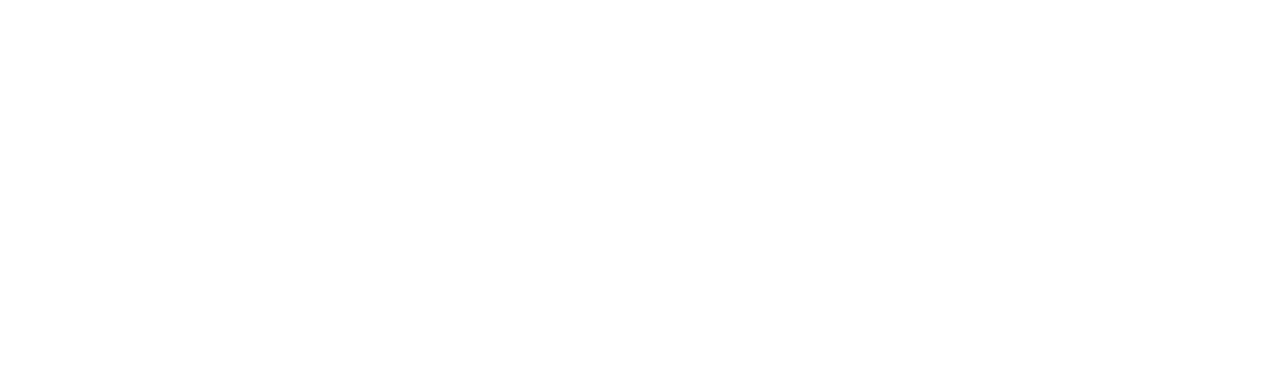
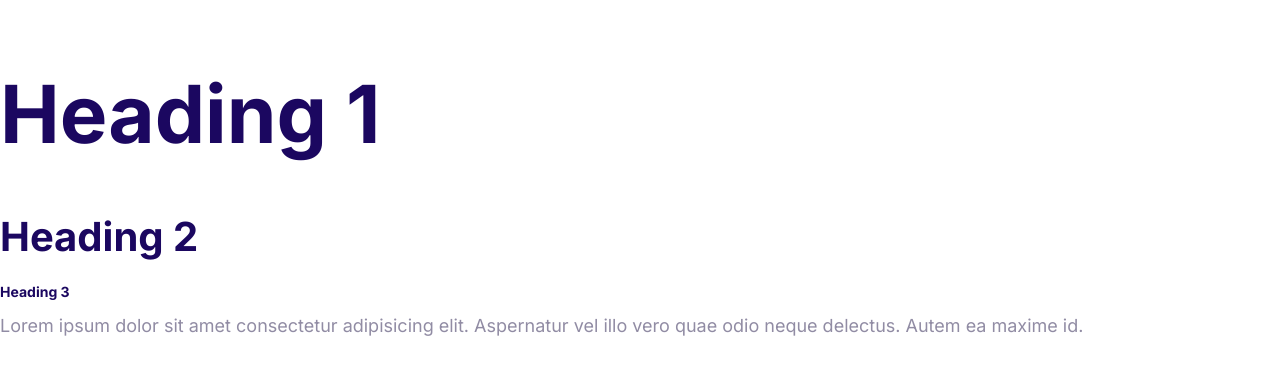
Before and after one commit to Kate-Tria/moshify, a plain HTML site: page index.html in a window 1280 px wide. Drawn offline with Linux system fonts and the light colour scheme.

Commit message:
Define the styles for the fonts

```diff
--- a/css/styles.css
+++ b/css/styles.css
@@ -1,7 +1,59 @@
 :root {
-    --color-primary: #2584ff;
-    --color-secundary: #00d9ff;
-    --color-accent: #ff3400;
-    --color-headings: #1b0760;
-    --color-body: #918ca4;
+  --color-primary: #2584ff;
+  --color-secundary: #00d9ff;
+  --color-accent: #ff3400;
+  --color-headings: #1b0760;
+  --color-body: #918ca4;
 }
+
+html {
+  font-size: 62.5%;
+}
+
+body {
+  font-family: Inter, Arial, Helvetica, sans-serif;
+  font-size: 2.4rem;
+  line-height: 1.5;
+  color: var(--color-body);
+}
+
+h1,
+h2,
+h3 {
+  color: var(--color-headings);
+  margin-bottom: 1rem;
+}
+
+h1 {
+  font-size: 7rem;
+}
+
+h2 {
+  font-size: 4rem;
+}
+
+h3 {
+  font-size: 3rem;
+}
+
+p {
+  margin-top: 0;
+}
+
+@media screen and (min-width: 1024px) {
+  body {
+    font-size: 1.8rem;
+  }
+}
+
+h1 {
+  font-size: 8rem;
+}
+
+h2 {
+  font-size: 4rem;
+}
+
+h3 {
+  font-size: 1.4rem;
+}
--- a/index.html
+++ b/index.html
@@ -1,13 +1,25 @@
 <!DOCTYPE html>
 <html lang="en">
-<head>
-    <meta charset="UTF-8">
-    <meta name="viewport" content="width=device-width, initial-scale=1.0">
+  <head>
+    <meta charset="UTF-8" />
+    <meta name="viewport" content="width=device-width, initial-scale=1.0" />
     <title>Document</title>
-    <link rel="stylesheet" href="css/normalize.css">
-    <link rel="stylesheet" href="css/styles.css">
-</head>
-<body>
-
-</body>
+    <link rel="preconnect" href="https://fonts.googleapis.com" />
+    <link rel="preconnect" href="https://fonts.gstatic.com" crossorigin />
+    <link
+      href="https://fonts.googleapis.com/css2?family=Inter:ital,opsz,wght@0,14..32,100..900;1,14..32,100..900&display=swap"
+      rel="stylesheet"
+    />
+    <link rel="stylesheet" href="css/normalize.css" />
+    <link rel="stylesheet" href="css/styles.css" />
+  </head>
+  <body>
+    <h1>Heading 1</h1>
+    <h2>Heading 2</h2>
+    <h3>Heading 3</h3>
+    <p>
+      Lorem ipsum dolor sit amet consectetur adipisicing elit. Aspernatur vel
+      illo vero quae odio neque delectus. Autem ea maxime id.
+    </p>
+  </body>
 </html>
```
